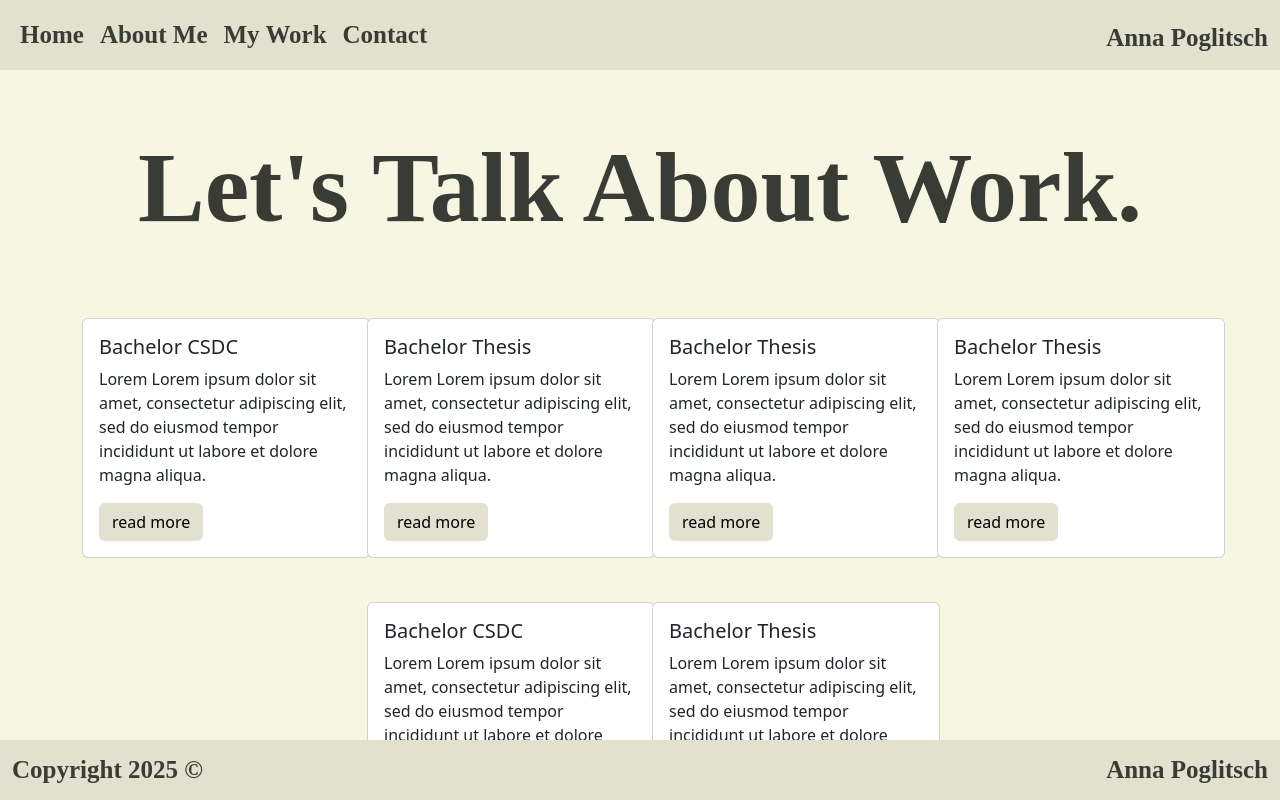
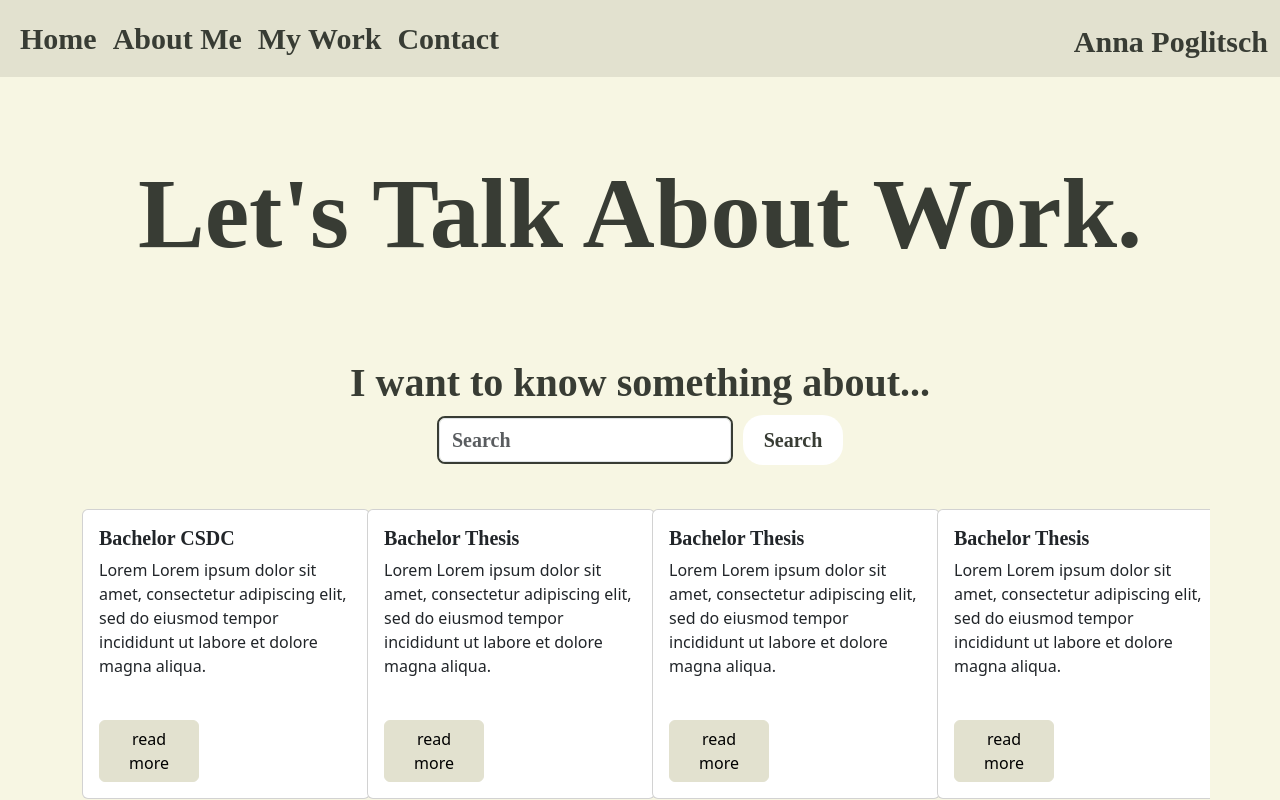
Before and after one commit to annapoglitsch/Annas-Homepage, a React (Create React App) app: page /mywork in a window 1280 px wide. Shown: the top 800 px of the page. Built offline with nearby package versions, Linux system fonts and the light colour scheme.

Commit message:
Added Filter Option

```diff
--- /dev/null
+++ b/src/Components/CardWork.js
@@ -0,0 +1,50 @@
+import React from "react";
+
+import cards from "../static/Card.json";
+import Button from 'react-bootstrap/Button';
+import Card from 'react-bootstrap/Card';
+import Row from 'react-bootstrap/Row';
+import Col from "react-bootstrap/Col";
+import Container from "react-bootstrap/Container";
+import "../style/card.css"
+function CardWork(){
+    return(
+        <Container className="card-container">
+        <Row className="myWorkRow justify-content-center g-4">
+            {cards.cards.map((card, index) => {
+                return (
+                    <Col key={index} xs={12} sm={6} md={4} lg={3}>
+                        <Card style={{ width: "18rem"}}>
+                            <Card.Body style={{height: "18rem"}} className="card-body-flex">
+                                <Card.Title className="text-card">{card.header}</Card.Title>
+                                <Card.Text >
+                                    {card.body || "Some quick example text to build on the card title and make up the bulk of the card's content."}
+                                </Card.Text>
+                                <Button className="buttonWork">read more</Button>
+                            </Card.Body>
+                        </Card>
+                    </Col>
+                );
+            })}
+        </Row>
+        <Row className="myWorkRow justify-content-center g-4">
+            {cards.cardsTwo.map((card, index) => {
+                return (
+                    <Col key={index} xs={12} sm={6} md={4} lg={3}>
+                        <Card style={{ width: "18rem" }}>
+                            <Card.Body style={{height: "18rem"}} className="card-body-flex">
+                                <Card.Title className="text-card">{card.header}</Card.Title>
+                                <Card.Text >
+                                    {card.body || "Some quick example text to build on the card title and make up the bulk of the card's content."}
+                                </Card.Text>
+                                <Button className="buttonWork">read more</Button>
+                            </Card.Body>
+                        </Card>
+                    </Col>
+                );
+            })}
+        </Row>
+    </Container>
+    )
+}
+export default CardWork;
--- a/src/Components/Header.js
+++ b/src/Components/Header.js
@@ -7,7 +7,7 @@ import "../style/header.css"
 
 function Header() {
     return (
-        <Navbar expand="lg" className="bg-body-tertiary" fixed="top">
+        <Navbar expand="lg" className="bg-body-tertiary">
         <Container className="containerNav" fluid>
           <Navbar.Toggle aria-controls="basic-navbar-nav" />
           <Navbar.Collapse id="basic-navbar-nav">
--- a/src/Components/Images.js
+++ b/src/Components/Images.js
@@ -11,16 +11,16 @@ function Images(){
         <Container className="imageContainer">
       <Row className="g-4">
         <Col xs={6} md={4}>
-          <Image className="imagePNG" src={DressImage}/>
-          <p className="image-with-text">Beautiful Dress</p>
+          <Image className="imagePNG" src={"https://heroui.com/images/hero-card-complete.jpeg"}/>
+          <p className="image-with-text">Bitte 1 für Anna</p>
         </Col>
         <Col xs={6} md={4}>
-          <Image src={DressImage} className="imagePNG" />
-          <p className="image-with-text">Beautiful Dress</p>
+          <Image src={"https://heroui.com/images/hero-card-complete.jpeg"} className="imagePNG" />
+          <p className="image-with-text">Bitte 1 für Manu</p>
         </Col>
         <Col xs={6} md={4}>
-          <Image src={DressImage} className="imagePNG" />
-          <p className="image-with-text">Beautiful Dress</p>
+          <Image src={"https://heroui.com/images/hero-card-complete.jpeg"} className="imagePNG" />
+          <p className="image-with-text">Bitte 1 für Stefan</p>
         </Col>
       </Row>
     </Container>
--- a/src/Windows/MyWork.js
+++ b/src/Windows/MyWork.js
@@ -2,58 +2,33 @@ import React from "react";
 import Header from "../Components/Header";
 import "../style/mywork.css";
 import Footer from "../Components/Footer";
-import cards from "../static/Card.json";
+import CardWork from "../Components/CardWork";
+import Form from 'react-bootstrap/Form';
 import Button from 'react-bootstrap/Button';
-import Card from 'react-bootstrap/Card';
-import Row from 'react-bootstrap/Row';
-import Col from "react-bootstrap/Col";
-import Container from "react-bootstrap/Container";
 
 function MyWork() {
     return (
         <div>
-            <Header></Header>
+             <Header></Header>
             <div className="main-contentDiv">
+
                 <h1 className="workFont">Let's Talk About Work.</h1>
-                <Container>
-                    <Row className="myWorkRow justify-content-center g-4">
-                        {cards.cards.map((card, index) => {
-                            return (
-                                <Col key={index} xs={12} sm={6} md={4} lg={3}>
-                                    <Card style={{ width: "18rem" }}>
-                                        <Card.Body>
-                                            <Card.Title>{card.header || "Card Title"}</Card.Title>
-                                            <Card.Text>
-                                                {card.body || "Some quick example text to build on the card title and make up the bulk of the card's content."}
-                                            </Card.Text>
-                                            <Button className="buttonWork">read more</Button>
-                                        </Card.Body>
-                                    </Card>
-                                </Col>
-                            );
-                        })}
-                    </Row>
-                    <Row className="myWorkRow justify-content-center g-4">
-                        {cards.cardsTwo.map((card, index) => {
-                            return (
-                                <Col key={index} xs={12} sm={6} md={4} lg={3}>
-                                    <Card style={{ width: "18rem" }}>
-                                        <Card.Body>
-                                            <Card.Title>{card.header || "Card Title"}</Card.Title>
-                                            <Card.Text>
-                                                {card.body || "Some quick example text to build on the card title and make up the bulk of the card's content."}
-                                            </Card.Text>
-                                            <Button className="buttonWork">read more</Button>
-                                        </Card.Body>
-                                    </Card>
-                                </Col>
-                            );
-                        })}
-                    </Row>
-                </Container>
+                <h1 className="IwantFont"> I want to know something about...</h1>
+                <Form className="formWork d-flex align-items-center justify-content-center">
+                    <div className="col-auto">
+                        <Form.Group className="formGroupWork" controlId="exampleForm.ControlInput1">
+                            <Form.Control type="text" placeholder="Search" className="formControlWork w-100" />
+                        </Form.Group>
+                    </div>
+                    <div className="col-auto">
+                        <Button className="ButtonWork" variant="primary" type="submit">Search</Button>
+                    </div>
+                </Form>
 
+                <CardWork></CardWork>
+                <Footer></Footer>
             </div>
-            <Footer></Footer>
+
         </div>
     )
 }
--- /dev/null
+++ b/src/style/card.css
@@ -0,0 +1,42 @@
+.card-container {
+    height: auto;
+    overflow: hidden;
+}
+
+.myWorkRow {
+    overflow: hidden;
+}
+
+.buttonWork {
+    background-color: #E2E1CF;
+    border-color: #E2E1CF;
+    color: black;
+    margin-top: auto;
+    width: 100px;
+}
+
+.buttonWork:focus {
+    background-color: #E2E1CF;
+    border-color: #E2E1CF;
+    color: black;
+}
+
+.buttonWork:hover {
+
+    background-color: #E2E1CF;
+    border-color: #E2E1CF;
+    color: black;
+}
+
+.card-body-flex {
+    display: flex;
+    flex-direction: column;
+    justify-content: space-between;
+    height: 100%;
+}
+
+.text-card{
+    font-family: serif;
+    font-weight: bold;
+    font-size: 20px;
+}
--- a/src/style/footer.css
+++ b/src/style/footer.css
@@ -1,7 +1,6 @@
 .containerFooter{
     background-color: #E2E1CF !important;
     width: 100%;
-    position: fixed;
     bottom: 0;
     box-sizing: border-box;
     height: 60px;
--- a/src/style/header.css
+++ b/src/style/header.css
@@ -4,7 +4,7 @@
 
 .link {
     font-family: serif !important;
-    font-size: 25px !important;
+    font-size: 30px !important;
     color: #383C34;
     font-weight: bold;
 }
@@ -18,7 +18,7 @@
 
 .name {
     font-family: serif !important;
-    font-size: 25px !important;
+    font-size: 30px !important;
     color: #383C34;
     text-align: right;
     font-weight: bold;
--- a/src/style/home.css
+++ b/src/style/home.css
@@ -1,6 +1,7 @@
 .main-content {
     background-color: #F7F6E3 !important;
     min-height: 100vh;
+    overflow-y: auto;
 }
 
 .welcomeFont {
--- a/src/style/mywork.css
+++ b/src/style/mywork.css
@@ -3,23 +3,68 @@
     min-height: 100vh;
 }
 
-.myWorkRow{
+.myWorkRow {
     margin-top: 20px;
     margin-bottom: 20px;
 }
 
-.workFont{
+.workFont {
     font-family: serif !important;
     font-size: 100px !important;
     color: #383C34;
     font-weight: bold;
     text-align: center;
-    padding-top: 10%;
-    padding-bottom: 2%;
+    padding-top: 6%;
+    padding-bottom: 6%;
 }
 
-.buttonWork{
-    background-color: #E2E1CF;
-    border-color: #E2E1CF;
-    color: black;
+.IwantFont {
+    font-family: serif !important;
+    font-size: 40px !important;
+    color: #383C34;
+    font-weight: bold;
+    text-align: center;
 }
+
+.formWork {
+    max-width: 160px;
+    margin: 0 auto;
+}
+
+.formGroupWork {
+    border: 2px solid #383C34;
+    border-radius: 8px;
+    margin-right: 10px;
+
+}
+
+.formControlWork {
+    font-family: serif;
+    font-weight: bold !important;
+    font-size: 20px !important;
+}
+
+.ButtonWork {
+    background: white;
+    font-family: serif;
+    color: #383C34;
+    border-color: transparent;
+    border-radius: 20px;
+    border-width: 2px;
+    width: 100px;
+    height: 50px;
+    font-size: 20px;
+    font-weight: bold;
+}
+
+.ButtonWork:hover {
+    background: white;
+    border-color: #383C34;
+    color: #383C34;
+}
+
+.ButtonWork:focus {
+    color: #383C34 !important;
+    border-color: transparent !important;
+    background: white !important;
+}
```
Also changed, not shown: src/Components/FilterWork.js (added, +12 -0 lines).
